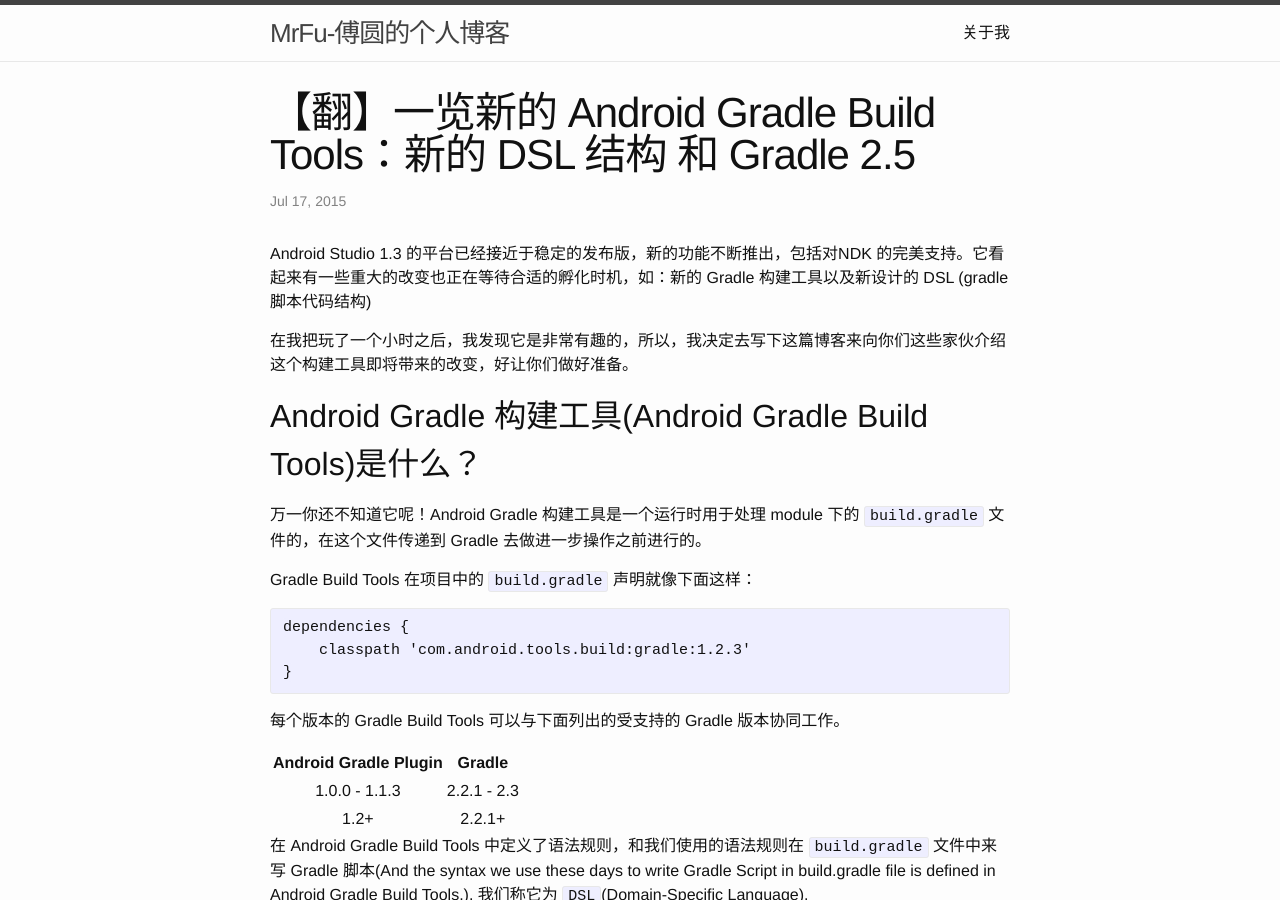
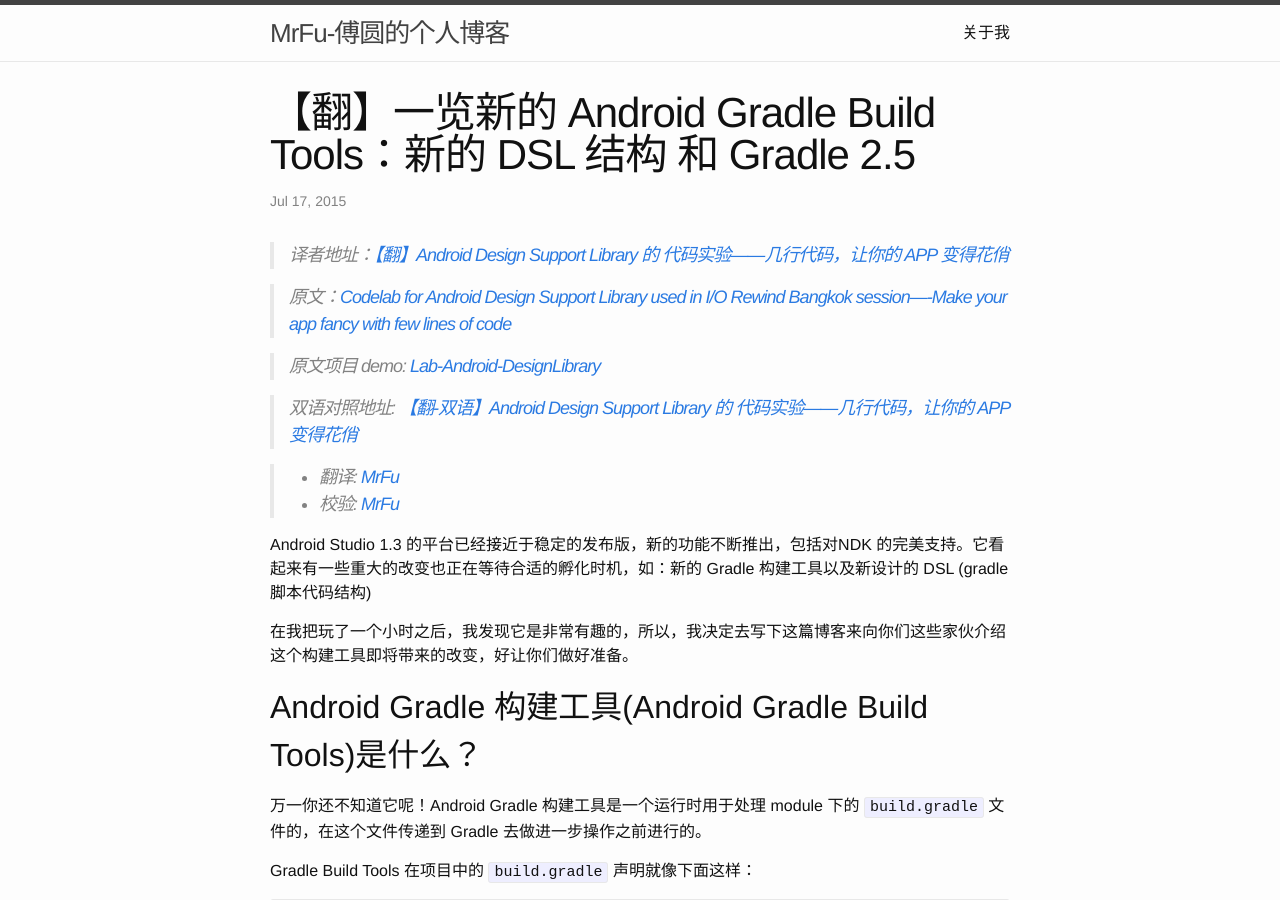
Before and after one commit to MrFuFuFu/mrfufufu.github.io, a Jekyll site: the page built from _posts/2015-07-17-New_Android_Gradle Build_Tools.markdown, in a window 1280 px wide and 900 px high. Built offline with Jekyll 4.4.1, drawn with Linux system fonts in a browser that asks for light colours; Markdown is read by kramdown in place of the engine named in the settings.

Commit message:
add blog new gradle build tools

```diff
--- a/_posts/2015-07-17-New_Android_Gradle Build_Tools.markdown
+++ b/_posts/2015-07-17-New_Android_Gradle Build_Tools.markdown
@@ -5,6 +5,17 @@
 categories: Android
 ---
 
+
+> 译者地址：[【翻】Android Design Support Library 的 代码实验——几行代码，让你的 APP 变得花俏](http://mrfufufu.github.io/android/2015/07/17/New_Android_Gradle%20Build_Tools.html)
+
+> 原文：[Codelab for Android Design Support Library used in I/O Rewind Bangkok session----Make your app fancy with few lines of code](http://inthecheesefactory.com/blog/android-design-support-library-codelab/en)
+
+> 原文项目 demo: [Lab-Android-DesignLibrary](https://github.com/nuuneoi/Lab-Android-DesignLibrary)
+
+> 双语对照地址: [【翻-双语】Android Design Support Library 的 代码实验——几行代码，让你的 APP 变得花俏](http://mrfufufu.github.io/english/2015/07/01/Translate_Codelab_Android_Design_Support_Library.html)
+
+>* 翻译: [MrFu](http://mrfufufu.github.io/)
+>* 校验: [MrFu](http://mrfufufu.github.io/)
 
 Android Studio 1.3 的平台已经接近于稳定的发布版，新的功能不断推出，包括对NDK 的完美支持。它看起来有一些重大的改变也正在等待合适的孵化时机，如：新的 Gradle 构建工具以及新设计的 DSL (gradle 脚本代码结构)
 
```
Also changed, not shown: _posts/2015-07-17-Translate_New_Android_Gradle_Build_Tools.markdown (renamed from _posts/2015-07-17-Translate_New_Android_Gradle Build_Tools.markdown).
